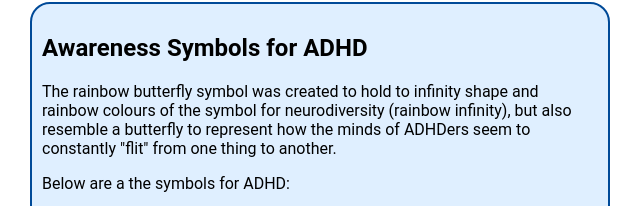
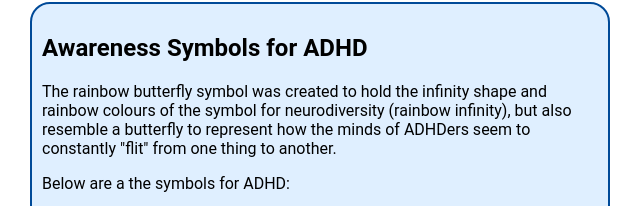
Before and after one commit to ciebuckland/ciebuckland.github.io, a plain HTML site: page neurodiversity/ADHD.html in a window 1280 px wide. Both pictures are taken after a click on the element "Awareness Symbols for ADHD". Shown: the part 1790-1996 px from the top of the page, 320-960 px from the left. Drawn offline with nearby package versions, Linux system fonts and the light colour scheme.

Commit message:
grammar in ADHD symbols article

```diff
--- a/neurodiversity/ADHD.html
+++ b/neurodiversity/ADHD.html
@@ -290,7 +290,7 @@
             </a>
             <div class="content">
                 <p>
-                    The rainbow butterfly symbol was created to hold to infinity shape and rainbow colours of the symbol for neurodiversity (rainbow infinity),
+                    The rainbow butterfly symbol was created to hold the infinity shape and rainbow colours of the symbol for neurodiversity (rainbow infinity),
                     but also resemble a butterfly to represent how the minds of ADHDers seem to constantly "flit" from one thing to another.</p>
 
                 <p>Below are a the symbols for ADHD:
```
